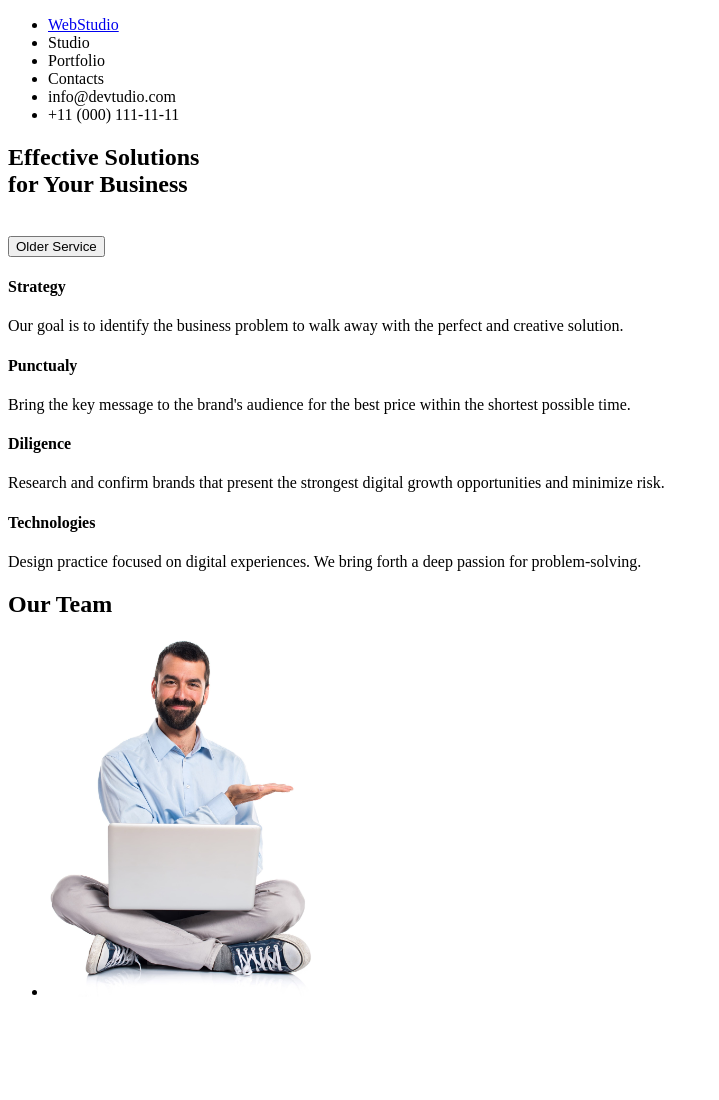
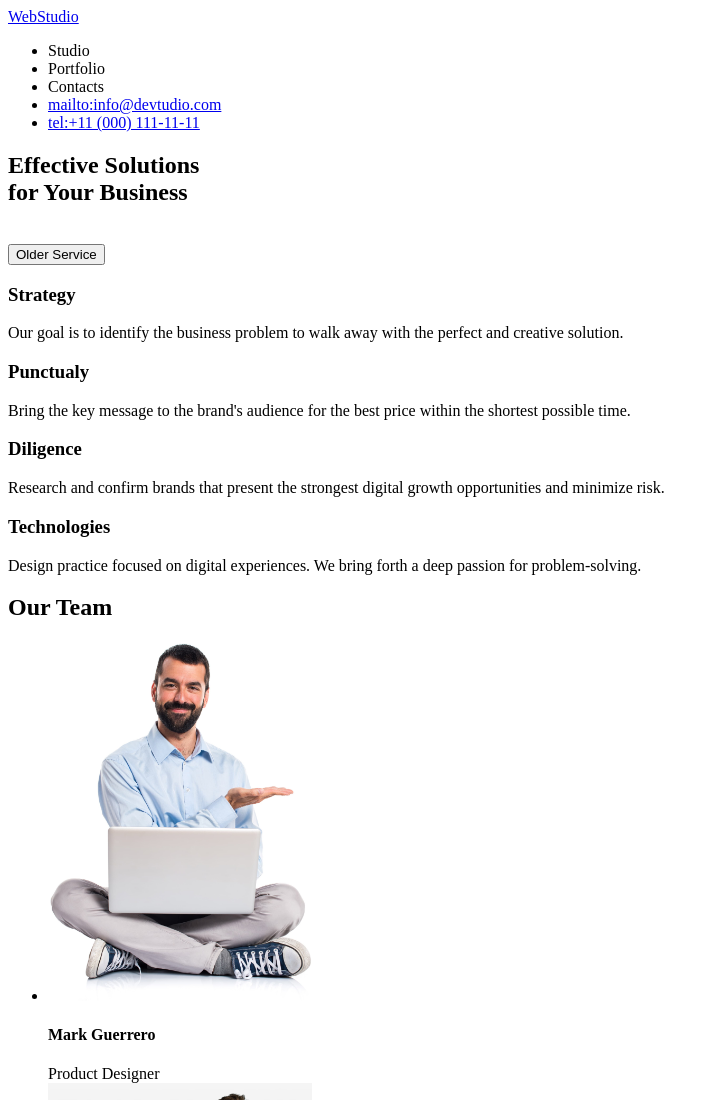
Before and after one commit to habibecinar/goit-markup-hw-01, a plain HTML site: page index.html in a window 1280 px wide. Shown: the top 1100 px of the page, without its empty margins (0-719 px from the left). Drawn offline with Linux system fonts and the light colour scheme.

Commit message:
homework1

```diff
--- a/index.html
+++ b/index.html
@@ -7,34 +7,40 @@
 </head>
 <body>
     <header>
-        <section id="nav-container">
+      <section id="nav-container">
         <section>
-            <ul>
-                <li><a href="./index.html">WebStudio</a></li>
+        <nav>
+
+
+                <a href="./index.html">WebStudio</a>
+             <ul>
+
                 <li>Studio</li>
                 <li>Portfolio</li>
                 <li>Contacts</li>
-                <li>info@devtudio.com</li>
-                <li>+11 (000) 111-11-11</li>
 
-            </ul>
-        </section>
-    </section>
+               <li> <a href="mailto:info@devtudio.com">mailto:info@devtudio.com</a></li>
+                <li> <a href="tel:+11 (000) 111-11-11">tel:+11 (000) 111-11-11</a></li>
+
+             </ul>
+        </nav>
+
+
     </header>
     <main>
         <section id="tittle-main">
             <h1>Effective Solutions <br>  for Your Business</h1> <br>
-            <button>Older Service</button>
+            </button><button>Older Service</button>
         </section>
         <section>
-            <h4>Strategy</h4>
+            <h3>Strategy</h3>
             <p>Our goal is to identify the business
                 problem to walk away with the perfect and creative solution. </p>
-            <h4>Punctualy</h4>
+            <h3>Punctualy</h3>
             <p>Bring the key message to the brand's audience for the best price within the shortest possible time.</p>
-            <h4>Diligence</h4>
+            <h3>Diligence</h3>
             <p>Research and confirm brands that present the strongest digital growth opportunities and minimize risk.</p>
-            <h4>Technologies</h4>
+            <h3>Technologies</h3>
             <p>Design practice focused on digital experiences. We bring forth a deep passion for problem-solving.</p>
         </section>
         <section id="Team-card">
@@ -63,7 +69,7 @@
     <footer>
         <a href="./index.html">Web
             Studio</a>
-        <p>Increase the flow of customers and <br>sales for your business with digital <br>marketing & growth solutions.</p>
+        <p>Increase the flow of customers and sales for your business with digital marketing & growth solutions.</p>
     </footer>
 </body>
 </html>
```
